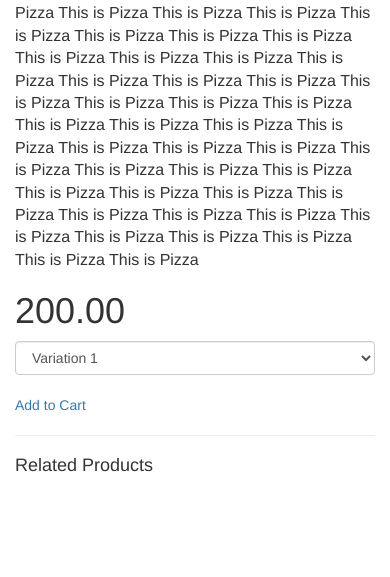
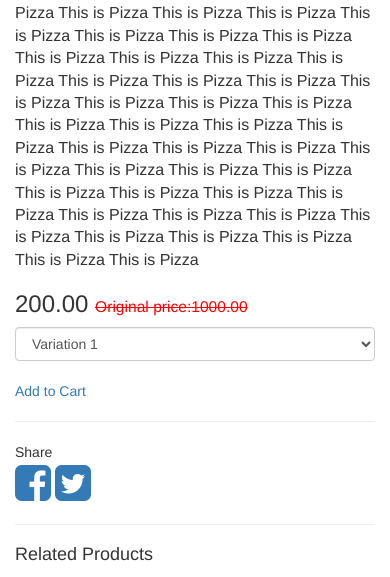
Before and after one commit to jayesh96/ecommerce2, a Django app: page /products/10/ in a window 390 px wide. Shown: the part 423-1000 px from the top of the page. Run offline with Django 3.2, Linux system fonts and the light colour scheme; data comes from the database, SQL or seed files in the repository; both versions use the stored data as it was after the commit; some libraries are stand-ins or nearby versions.

Commit message:
Dynamic Update Price with Jquery and Single Variation Price

```diff
--- a/src/products/templates/products/product_detail.html
+++ b/src/products/templates/products/product_detail.html
@@ -1,45 +1,120 @@
 {% extends "base.html" %}
-{% block content %}
 
 
-<div class="row">
 
-<div class="col-sm-8">
+<script>
+	{% block jquery %}
+	function setPrice(){
+		var price = $(".variation_select option:selected").attr("data-price")
+		var sale_price = $(".variation_select option:selected").attr("data-sale-price")
+		if (sale_price != "" && sale_price != "None" && sale_price != null ) {
+			$("#price").html("<h3>" + sale_price + " <small class='og-price'>Original price:" + price  + "</small></h3>");
+		} else {
+			$("#price").html(price);
+		}
+	}
+	setPrice()
+	$(".variation_select").change(function(){
+		setPrice()
+	// var img = $(".variation_select option:selected").attr("data-img")
+	// $("img").attr("src", img);
+})
+	{% endblock %}
+</script>
+
+
+{% block content %}
+<div class='row'>
+
+	<div class='col-sm-8'>
 		<h2>{{ object.title }}</h2>
 
 		{% if object.productimage_set.count > 0 %}
+
 		<div>
+			{% for img in object.productimage_set.all %}
+			<img id='img' class='img-responsive' src='{{ img.image.url }}' />
 
-{% for img in object.productimage_set.all %}
+			{% endfor %}
 
-<img class='img-responsive' src="{{ img.image.url }}" />
-{% endfor %}
 		</div>
 
 		{% endif %}
-
 		<p class='lead'>
 			{{ object.description }}
 		</p>
 	</div>
 
-<div class="col-sm-4">
 
-<h1>{{ object.price }}</h1>
+	<!-- Product Sidebar -->
+	<div class='col-sm-4'>
+
 
 		{% if object.variation_set.count > 1 %}
-<select class="form-control">
+
+		<h3 id='price'>{{ object.variation_set.first.price }}
+		</h3>
+
+		<select class='form-control variation_select'>
 			{% for vari_obj in object.variation_set.all %}
-<option value="{{ vari_obj.id }}">{{ vari_obj }}</option>
+			<!-- <option data-img="http://www.spirit1059.com/pics/Feeds/Articles/2015611/118317/Beach.jpg" data-price="{{ vari_obj.price }}" value="{{ vari_obj.id }}">{{ vari_obj }}</option> -->
+			<option data-sale-price="{{ vari_obj.sale_price }}" data-price="{{ vari_obj.price }}" value="{{ vari_obj.id }}">{{ vari_obj }}
+
+			</option>
+
 			{% endfor %}
+
 		</select>
+
+		{% else %}
+
+		<h3 id='price'>
+
+		{% if object.variation_set.first.sale_price %}
+
+			{{ object.variation_set.first.sale_price }}
+
+		<small class='og-price'>{{ object.variation_set.first.sale_price }}
+		</small>
+
+		{% else %}
+
+			{{ object.variation_set.first.price }}
+
 		{% endif %}
-<br/>
-<a hred="#">Add to Cart</a>
+
+		</h3>
+
+		{% endif %}
 
 		<br/>
+
+		<a href="#">Add to Cart</a>
+
+
+		<br/>
+		<hr/>
+		<p>
+			Share<br/>
+			<a href="https://www.facebook.com/sharer/sharer.php?u={{ request.build_absolute_uri }}">
+				<i class="fa fa-facebook-square fa-3x"></i></a>
+
+				<a href="#">
+					<i class="fa fa-twitter-square fa-3x"></i></a>
+				</p>
+
 				<hr/>
 				<h4>Related Products</h4>
 
 			</div>
+
+			<!-- End Product Sidebar -->
+
+
+
+
+		</div>
+
+
+
 		{% endblock %}
--- a/src/products/views.py
+++ b/src/products/views.py
@@ -34,11 +34,10 @@ class VariationListView(StaffRequiredMixin, ListView):
 			formset.save(commit=False)
 			for form in formset:
 				new_item = form.save(commit=False)
-				if new_item.title:
-					product_pk = self.kwargs.get("pk")
-					product = get_object_or_404(Product, pk=product_pk)
-					new_item.product = product
-					new_item.save()
+				product_pk = self.kwargs.get("pk")
+				product = get_object_or_404(Product, pk=product_pk)
+				new_item.product = product
+				new_item.save()
 
 			messages.success(request, "Your Inventory is Updated")
 			return redirect('products')
--- a/src/static_in_pro/our_static/css/custom.css
+++ b/src/static_in_pro/our_static/css/custom.css
@@ -1,3 +1,9 @@
 .text-align-center {
 	text-align: center;
 }
+
+.og-price{
+
+	color:red;
+	text-decoration:line-through;
+}
--- a/src/templates/base.html
+++ b/src/templates/base.html
@@ -56,6 +56,17 @@
 
     {% include "javascript.html" %}
 
+    <script>
+
+    $(document).ready(function(){
+      {% block jquery %}
+
+      {% endblock %}
+
+    });
+
+    </script>
+
 
   </body>
 </html>
```
Also changed, not shown: src/products/templates/products/product_list.html (+7 -3 lines), src/products/templates/products/variation_list.html (+14 -10 lines), src/db.sqlite3, 1 other file. Lines whose indentation alone changed are shown as unchanged.
